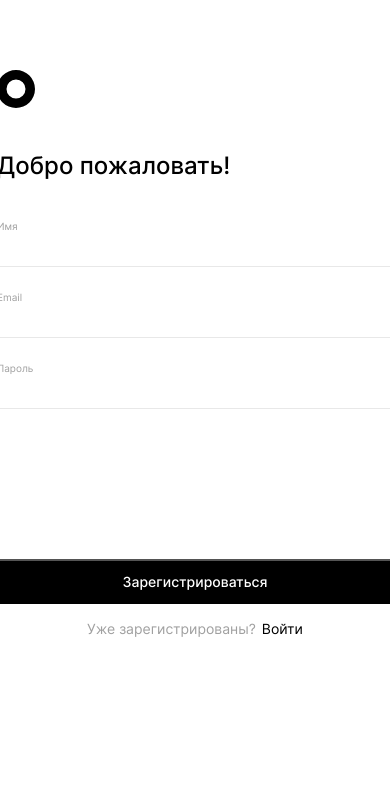
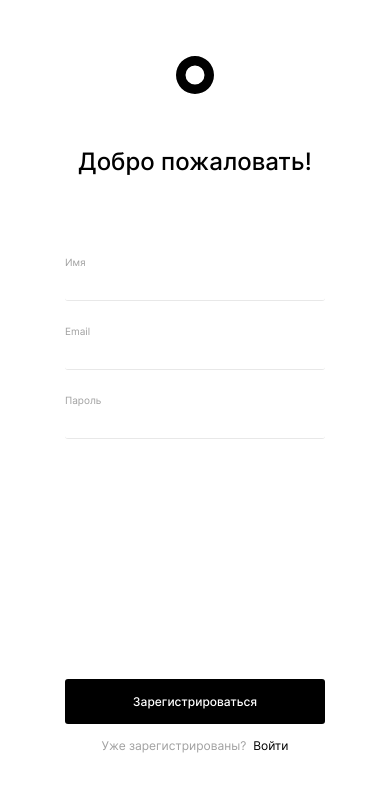
Before and after one commit to Evgenia-N/movies-explorer-frontend, a React (Create React App) app: page /signup in a window 390 px wide. Shown: the top 792 px of the page. Built offline with nearby package versions, Linux system fonts and the light colour scheme.

Commit message:
feat: адаптивная верстка

```diff
--- a/src/components/HeaderContainer/HeaderContainer.css
+++ b/src/components/HeaderContainer/HeaderContainer.css
@@ -49,6 +49,20 @@
   background-color: inherit;
 }
 
+.header__menu-background {
+  z-index: 2;
+  width: 100vw;
+  height: 100vh;
+  background: #000;
+  opacity: 0.3;
+  display: none;
+  position: absolute;
+}
+
+.header__menu-background_visible {
+  display: block;
+}
+
 .header__menu {
   width: 67%;
   height: 100vh;
@@ -57,6 +71,7 @@
   right: 0;
   display: none;
   background-color: #FFF;
+  z-index: 3;
 }
 
 .header__menu_visible {
--- a/src/components/HeaderContainer/HeaderContainer.js
+++ b/src/components/HeaderContainer/HeaderContainer.js
@@ -17,6 +17,8 @@ export default function HeaderContainer() {
   }
 
   return (
+    <>
+    <div className={`header__menu-background ${isMenuOpened ? 'header__menu-background_visible' : ''}`} ></div>
     <div className="header__container">
       <div className="header__movies-container">
         <Link to="/" className="header__link-logo">
@@ -51,7 +53,9 @@ export default function HeaderContainer() {
         <Link to="/profile" className="header__navigation-link-profile">
           <img src={icon} alt="Иконка пользователя" className="header__icon"/>
         </Link>
+
       </div>
     </div>
+    </>
   );
 }
--- a/src/components/Login/Login.css
+++ b/src/components/Login/Login.css
@@ -41,6 +41,7 @@
   border-radius: 3px;
   border-bottom: 1px  solid #E8E8E8;
   margin-bottom: 24px;
+  padding: 0;
   height: 27px;
   color: #000;
   font-weight: 500;
@@ -68,6 +69,8 @@
   font-weight: 500;
   line-height: 17px;
   margin-bottom: 16px;
+  padding: 0;
+  border: none;
 }
 
 .login__link-button:hover {
@@ -101,3 +104,51 @@
   opacity: .7;
   transition: opacity .1s ease;
 }
+
+@media (max-width: 1279px) {
+  .login__container {
+    padding-top: 232px;
+  }
+  .login__register-container {
+    display: flex;
+    margin-bottom: 232px;
+  }
+}
+
+@media (max-width: 767px) {
+  .login__container {
+    padding-top: 56px;
+    align-items: center;
+    max-width: 260px;
+  }
+  .login__welcome {
+    margin: 50px 0 80px;
+  }
+  .login__form {
+    width: 260px;
+  }
+  .login__input {
+    margin-bottom: 24px;
+  }
+  .login__input:last-of-type {
+    margin-bottom: 309px;
+  }
+  .login__link-button {
+    width: 260px;
+    font-size: 12px;
+    line-height: 15px;
+    margin-bottom: 14px;
+  }
+  .login__register-container {
+    margin-bottom: 30px;
+  }
+  .login__register-text {
+    font-size: 12px;
+    line-height: 15px;
+  }
+  .login__register-link {
+    margin-left: 7px;
+    font-size: 12px;
+    line-height: 15px;
+  }
+}
--- a/src/components/Profile/Profile.css
+++ b/src/components/Profile/Profile.css
@@ -112,3 +112,49 @@
 input:-webkit-autofill {
   -webkit-box-shadow: 0 0 0px 1000px #FFF inset;
 }
+
+@media (max-width: 1279px) {
+  .profile {
+    padding-top: 236px;
+  }
+  .profile__greeting {
+    padding-bottom: 96px;
+  }
+  .profile__input:last-of-type {
+    margin-bottom: 210px;
+  }
+  .profile__logout-button {
+    margin-bottom: 276px;
+  }
+}
+
+@media (max-width: 767px) {
+  .profile {
+    padding-top: 70px;
+  }
+  .profile__greeting {
+    padding-bottom: 80px;
+  }
+  .profile__form {
+    display: flex;
+    flex-direction: column;
+    width: 260px;
+  }
+  .profile__input:last-of-type {
+    margin-bottom: 379px;
+  }
+  .profile__edit-button {
+    font-size: 12px;
+    line-height: 15px;
+  }
+  .profile__logout-button {
+    font-size: 12px;
+    line-height: 15px;
+  }
+  .profile__submit-button {
+    width: 260px;
+    height: 45px;
+    font-size: 12px;
+    line-height: 15px;
+  }
+}
--- a/src/components/Profile/Profile.js
+++ b/src/components/Profile/Profile.js
@@ -50,8 +50,6 @@ export default function Profile() {
           className="profile__input"
           disabled={isDisabled}
           autoComplete="off"
-          minLength='2'
-          maxLength='30'
         />
         <label htmlFor="email" className="profile__form-label">Email</label>
         <input
@@ -64,8 +62,6 @@ export default function Profile() {
           className="profile__input"
           disabled={isDisabled}
           autoComplete="off"
-          minLength='2'
-          maxLength='30'
         />
         <button className={`profile__submit-button ${isEditModeOpen ? 'profile__submit-button_visible' : ''}`} type="submit">Сохранить</button>
       </form>
--- a/src/components/Register/Register.css
+++ b/src/components/Register/Register.css
@@ -41,6 +41,7 @@
   border-radius: 3px;
   border-bottom: 1px  solid #E8E8E8;
   margin-bottom: 24px;
+  padding: 0;
   height: 27px;
   color: #000;
   font-weight: 500;
@@ -49,7 +50,7 @@
 }
 
 .register__input:last-of-type {
-  margin-bottom: 150px;
+  margin-bottom: 152px;
 }
 
 .register__input:hover,
@@ -57,7 +58,7 @@
   outline: 2px solid #F3C1F8;
 }
 
-.register__link {
+.register__link-button {
   height: 45px;
   width: 396px;
   border-radius: 3px;
@@ -68,6 +69,8 @@
   font-weight: 500;
   line-height: 17px;
   margin-bottom: 16px;
+  padding: 0;
+  border: none;
 }
 
 .register__link:hover {
@@ -75,12 +78,12 @@
   transition: opacity .1s ease;
 }
 
-.register-login__container {
+.register__login-container {
   display: flex;
   margin-bottom: 70px
 }
 
-.register-login__text {
+.register__login-text {
   margin: 0;
   font-size: 14px;
   font-style: normal;
@@ -90,7 +93,7 @@
   color: #A0A0A0;
 }
 
-.register-login__link {
+.register__login-link {
   margin-left: 6px;
   color: #000;
   text-decoration: none;
@@ -99,7 +102,55 @@
   line-height: 17px;
 }
 
-.register-login__link:hover {
+.register__login-link:hover {
   opacity: .8;
   transition: opacity .1s ease;
 }
+
+@media (max-width: 1279px) {
+  .register__login-container {
+    display: flex;
+    margin-bottom: 232px;
+  }
+  .register__container {
+    padding-top: 232px;
+  }
+}
+
+@media (max-width: 767px) {
+  .register__container {
+    padding-top: 56px;
+    align-items: center;
+    max-width: 260px;
+  }
+  .register__welcome {
+    margin: 50px 0 80px;
+  }
+  .register__form {
+    width: 260px;
+  }
+  .register__input {
+    margin-bottom: 24px;
+  }
+  .register__input:last-of-type {
+    margin-bottom: 240px;
+  }
+  .register__link-button {
+    width: 260px;
+    font-size: 12px;
+    line-height: 15px;
+    margin-bottom: 14px;
+  }
+  .register__login-container {
+    margin-bottom: 30px;
+  }
+  .register__login-text {
+    font-size: 12px;
+    line-height: 15px;
+  }
+  .register__login-link {
+    margin-left: 7px;
+    font-size: 12px;
+    line-height: 15px;
+  }
+}
--- a/src/components/Register/Register.js
+++ b/src/components/Register/Register.js
@@ -63,12 +63,12 @@ export default function Register({onRegister}) {
           <button
             type="submit"
             onSubmit={handleSubmit}
-            className="register__link"> Зарегистрироваться
+            className="register__link-button"> Зарегистрироваться
           </button>
         </form>
-        <div className="register-login__container">
-          <p className="register-login__text">Уже зарегистрированы?</p>
-          <Link to="/signin" className="register-login__link">Войти</Link>
+        <div className="register__login-container">
+          <p className="register__login-text">Уже зарегистрированы?</p>
+          <Link to="/signin" className="register__login-link">Войти</Link>
         </div>
       </div>
     );
```
Also changed, not shown: src/components/InfoPopup/InfoPopup.js (deleted, +0 -22 lines), src/components/InfoPopup/InfoPopup.css (deleted).
